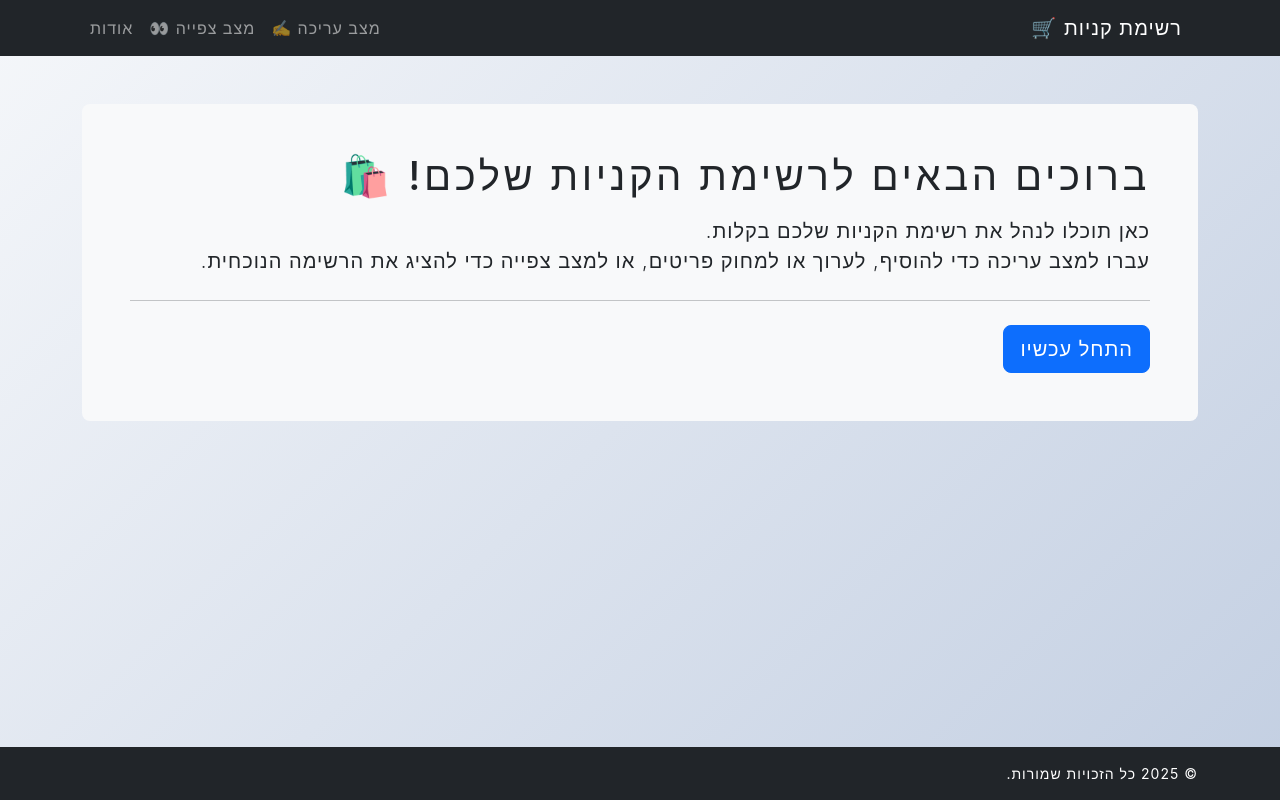
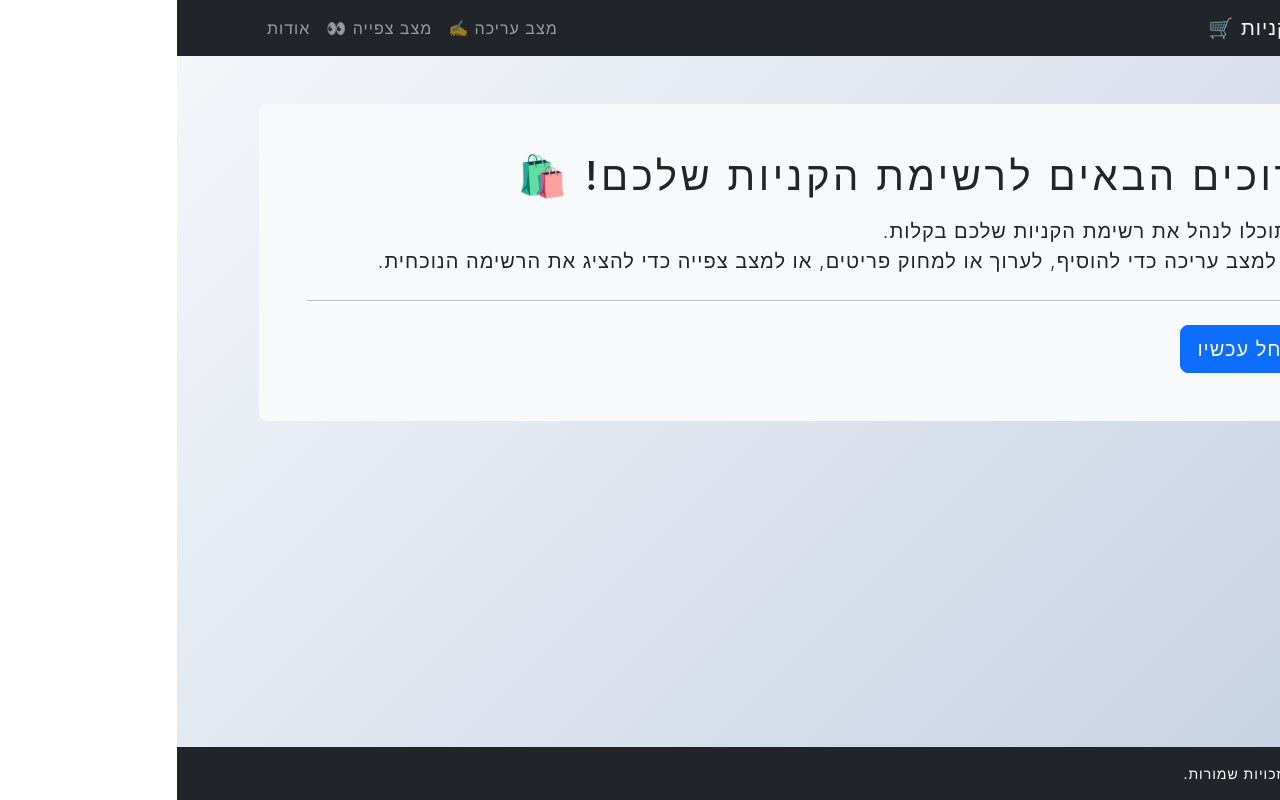
Before and after one commit to romanbr87/ShoppingList, a Next.js app: page / in a window 1280 px wide. Built offline with nearby package versions, Linux system fonts and the light colour scheme.

Commit message:
Update style.css
removed globals.css import

```diff
--- a/src/styles/style.css
+++ b/src/styles/style.css
@@ -1,5 +1,4 @@
 @import url(https://fonts.googleapis.com/css?family=Roboto:400,300,600,400italic);
-@import url(./globals.css);
 @import url(./normalize.css);
 
 * {
```
